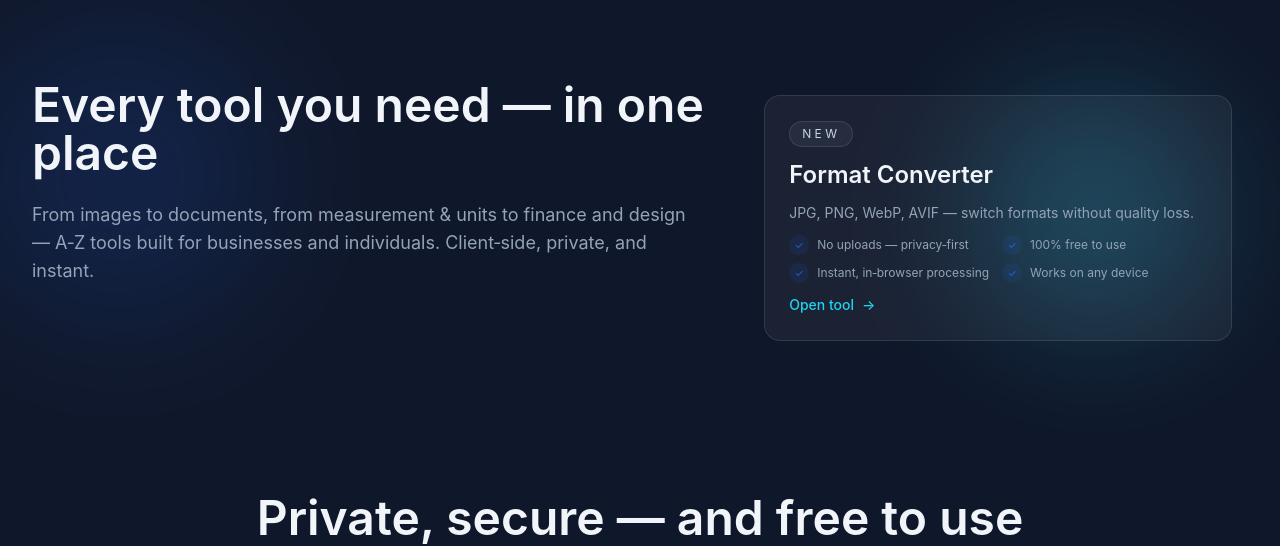
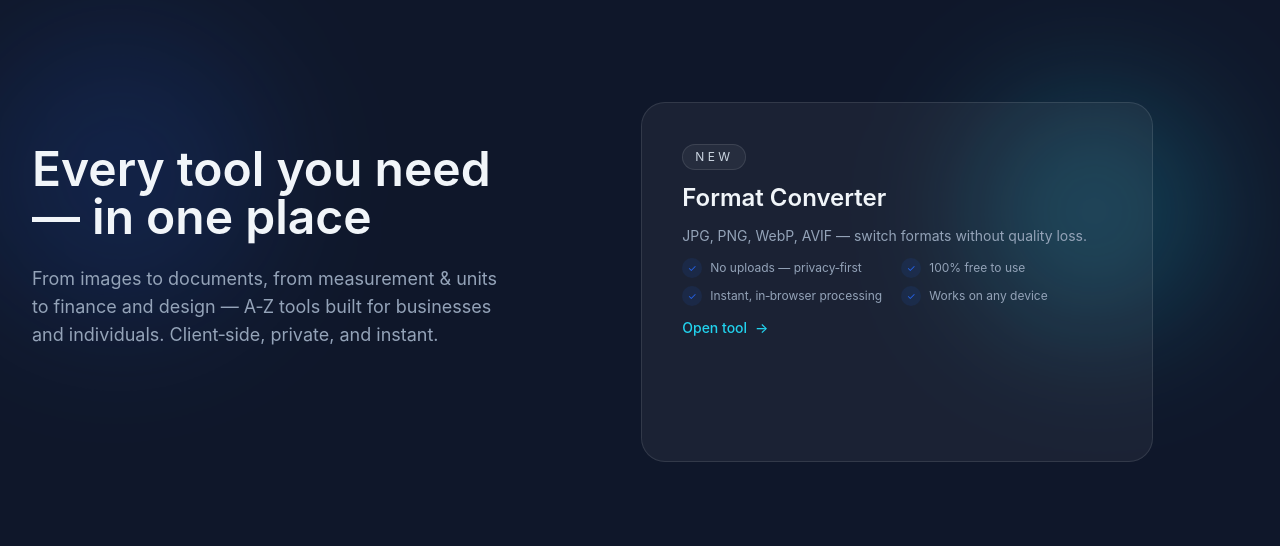
Before and after one commit to whisperingmystery-spec/creativai-frontend, a Vue app: page / in a window 1280 px wide. Shown: the part 144-690 px from the top of the page. Built offline with nearby package versions, Linux system fonts and the light colour scheme; no server answers.

Commit message:
style(hero): enlarge tools card

```diff
--- a/src/components/home/AnimatedHero.vue
+++ b/src/components/home/AnimatedHero.vue
@@ -101,7 +101,7 @@ onBeforeUnmount(() => {
     <div ref="blobA" class="pointer-events-none absolute -left-12 top-0 h-56 w-56 rounded-full bg-brand/15 blur-3xl sm:h-72 sm:w-72"></div>
     <div ref="blobB" class="pointer-events-none absolute right-0 top-10 h-48 w-48 rounded-full bg-brand-accent/20 blur-3xl sm:right-8 sm:h-64 sm:w-64"></div>
 
-    <div ref="blockRef" class="relative grid gap-10 sm:grid-cols-[1.15fr_0.85fr] sm:items-center w-full">
+    <div ref="blockRef" class="relative grid gap-10 sm:grid-cols-[1.15fr_1.7fr] sm:items-center w-full">
       <!-- Copy -->
       <div class="space-y-6">
         <h1 ref="headlineRef" class="text-4xl font-semibold leading-tight text-slate-100 md:text-5xl">
@@ -127,11 +127,11 @@ onBeforeUnmount(() => {
       </div>
 
       <!-- Featured tools carousel -->
-      <div class="relative hidden sm:block">
-        <div class="absolute inset-0 -z-10 rounded-[28px] bg-gradient-to-br from-white/5 to-white/0 ring-1 ring-white/10"></div>
-        <div class="p-4">
+      <div class="relative hidden sm:flex justify-center">
+        <div class="absolute inset-0 -z-10 rounded-[36px] bg-gradient-to-br from-white/5 to-white/0 ring-1 ring-white/10"></div>
+        <div class="w-full max-w-xl p-6 sm:p-8">
           <div
-            class="group relative overflow-hidden rounded-2xl border border-white/10 bg-white/5 p-6"
+            class="group relative overflow-hidden rounded-3xl border border-white/10 bg-white/5 p-8 sm:p-10 min-h-[360px]"
             @mouseenter="stopAutoAdvance"
             @mouseleave="startAutoAdvance"
           >
```
